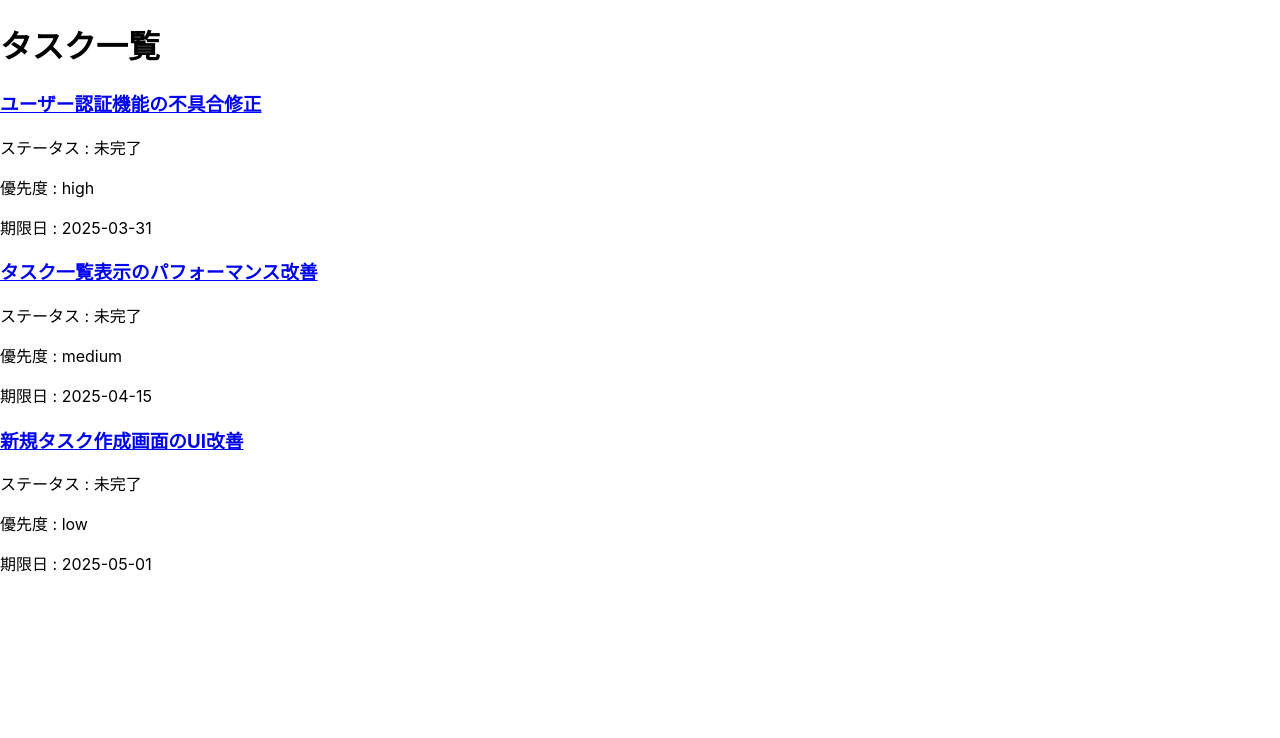
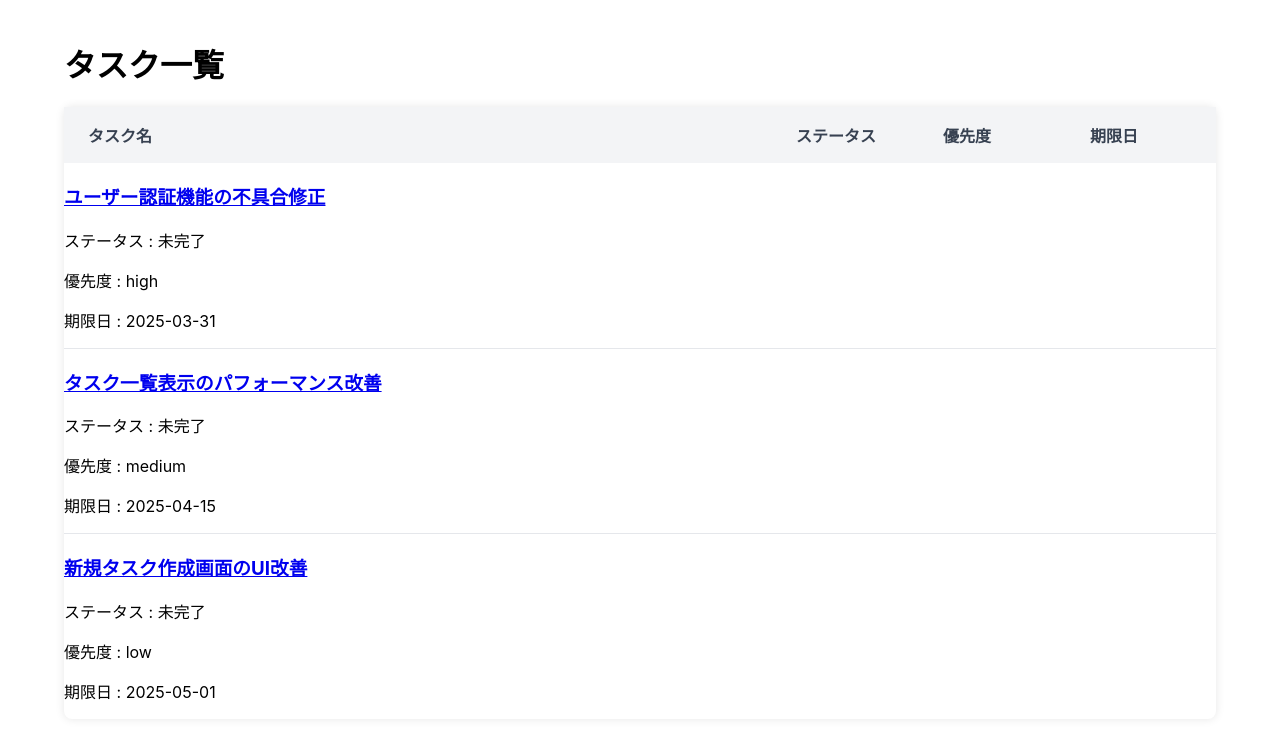
Before and after one commit to kentach/Runteq-Nextjs-Task-App, a Next.js app: page /tasks in a window 1280 px wide. Shown: the top 738 px of the page. Built offline with nearby package versions, Linux system fonts and the light colour scheme.

Commit message:
add/TaskListContainerのスタイルの追記

```diff
--- a/app/features/tasks/Containers/TaskListContainer.tsx
+++ b/app/features/tasks/Containers/TaskListContainer.tsx
@@ -4,6 +4,7 @@ import { useEffect, useState } from "react";
 import { getTasks } from "../hooks/getTasks";
 import type { Task } from "@/app/types/task";
 import TaskCard from "../components/TaskCard";
+import styles from "../styles/TaskListContainer.module.css";
 
 export default function TaskListContainer() {
   const [tasks, setTasks] = useState<Task[]>([]);
@@ -17,12 +18,23 @@ export default function TaskListContainer() {
   }, []);
 
   return (
-    <div>
+    <div className={styles.container}>
       <h1>タスク一覧</h1>
-      <div>
-        {tasks.map((task) => (
-          <TaskCard key={task.id} task={task} />
-        ))}
+      <div className={styles.tableContainer}>
+
+        <div className={styles.header}>
+          <div>タスク名</div>
+          <div>ステータス</div>
+          <div>優先度</div>
+          <div>期限日</div>
+        </div>
+
+        <div className={styles.taskList}>
+          {tasks.map((task) => (
+            <TaskCard key={task.id} task={task} />
+          ))}
+        </div>
+
       </div>
     </div>
   );
--- /dev/null
+++ b/app/features/tasks/styles/TaskListContainer.module.css
@@ -0,0 +1,32 @@
+.container {
+  width: 90%;
+  max-width: 1400px;
+  margin: 40px auto;
+}
+
+.tableContainer {
+  margin: 0 auto;
+  background-color: white;
+  border-radius: 0.5rem;
+  box-shadow: 0 0 10px rgba(0, 0, 0, 0.1);
+}
+
+.header {
+  display: grid;
+  grid-template-columns: 1fr 115px 115px 110px;
+  column-gap: 2rem;
+  align-items: center;
+  padding: 1rem 1rem 1rem 1.5rem;
+  background-color: #f3f4f6;
+  font-weight: 600;
+  color: #374151;
+}
+
+.taskList {
+  display: flex;
+  flex-direction: column;
+}
+
+.taskList > *:not(:last-child) {
+  border-bottom: 1px solid #e5e7eb;
+}
```
